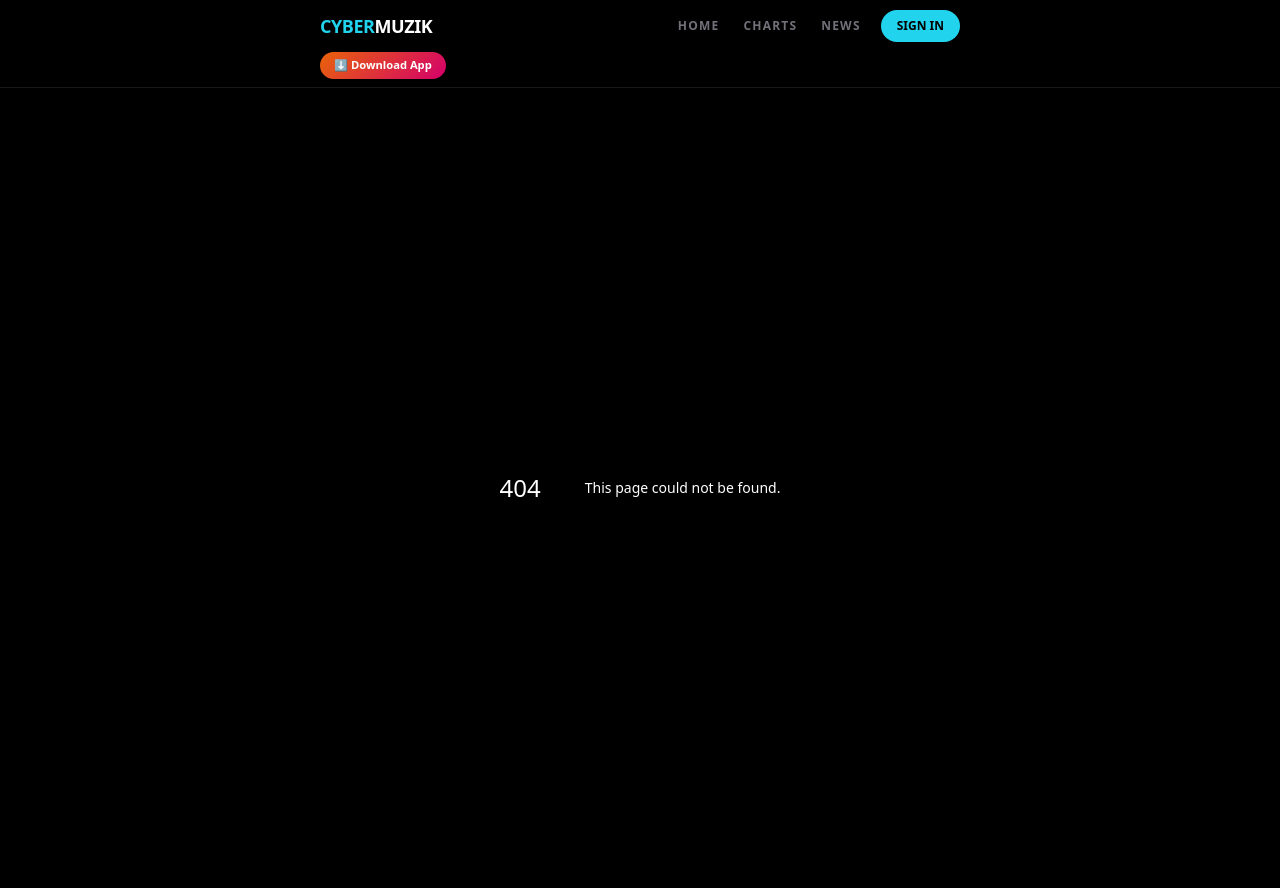
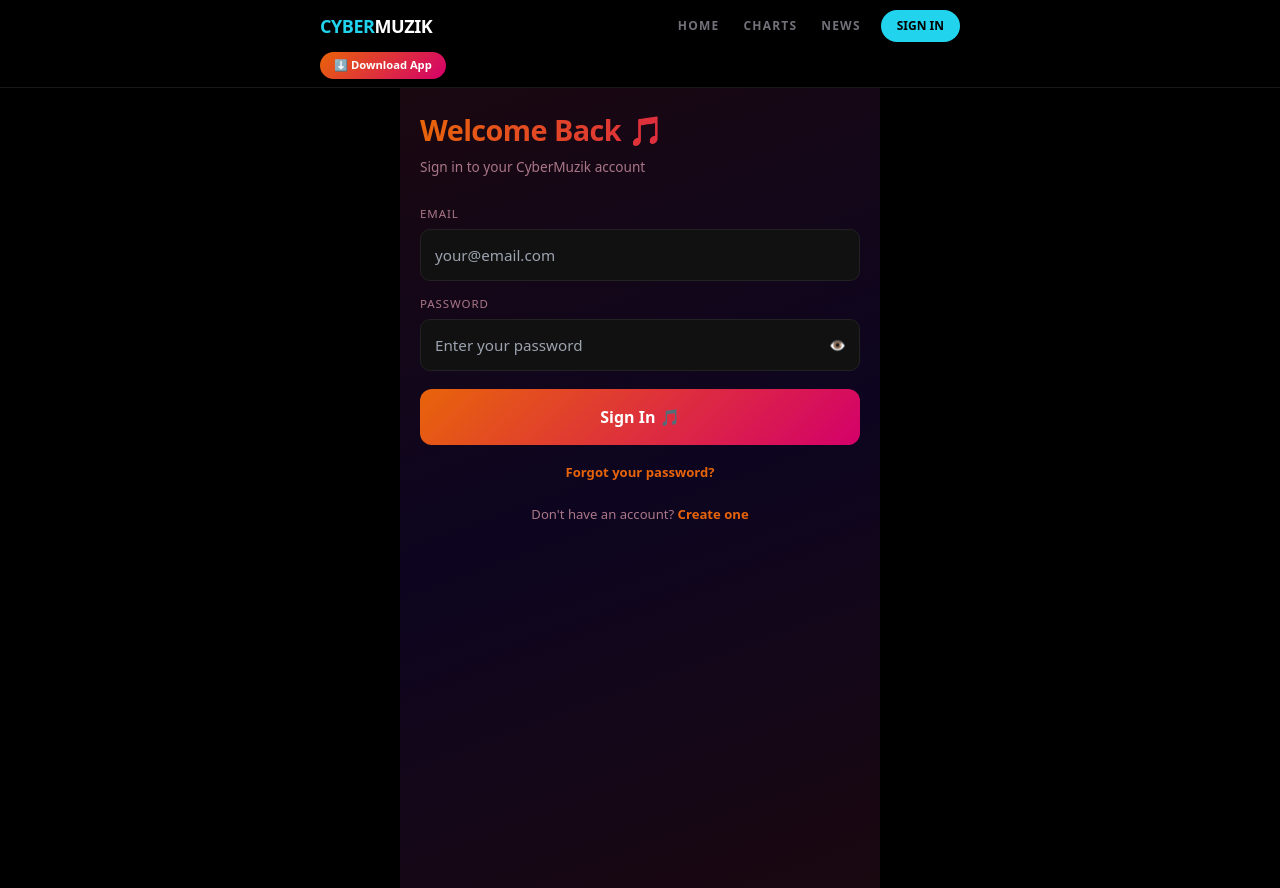
Before and after one commit to CMABOSSNATION/cyber-muzik, a Next.js app in the folder frontend/: page /login in a window 1280 px wide. Before the commit this address had no page. Built offline with nearby package versions, Linux system fonts and the light colour scheme.

Commit message:
Create page.js

```diff
--- /dev/null
+++ b/frontend/app/login/page.js
@@ -0,0 +1,133 @@
+"use client";
+import { useState } from "react";
+import { useRouter } from "next/navigation";
+
+export default function LoginPage() {
+  const router = useRouter();
+  const [email, setEmail] = useState("");
+  const [password, setPassword] = useState("");
+  const [showPassword, setShowPassword] = useState(false);
+  const [loading, setLoading] = useState(false);
+  const [error, setError] = useState("");
+
+  const handleLogin = async () => {
+    setError("");
+    if (!email || !password) {
+      setError("Please enter your email and password.");
+      return;
+    }
+    setLoading(true);
+    try {
+      const res = await fetch(
+        `${process.env.NEXT_PUBLIC_API_URL}/api/auth/login`,
+        {
+          method: "POST",
+          headers: { "Content-Type": "application/json" },
+          body: JSON.stringify({ email, password })
+        }
+      );
+      const data = await res.json();
+      if (!data.success) {
+        setError(data.error || "Login failed. Please try again.");
+        setLoading(false);
+        return;
+      }
+      localStorage.setItem("token", data.token);
+      localStorage.setItem("artist", JSON.stringify(data.artist));
+      router.push("/artist/dashboard");
+    } catch (err) {
+      setError("Something went wrong. Please try again.");
+    }
+    setLoading(false);
+  };
+
+  const inputStyle = {
+    padding:"14px", borderRadius:"10px",
+    border:"1px solid #222", background:"#111",
+    color:"white", fontSize:"0.95rem",
+    width:"100%", outline:"none"
+  };
+
+  return (
+    <main style={{padding:"20px", color:"white", background:"linear-gradient(160deg,#1a0810 0%,#0d0520 50%,#1a0810 100%)", minHeight:"100vh", maxWidth:"480px", margin:"0 auto"}}>
+
+      <div style={{marginBottom:"28px"}}>
+        <h1 style={{fontWeight:"900", fontSize:"1.8rem", letterSpacing:"-0.02em", background:"linear-gradient(90deg,#E8640A,#D4006A)", WebkitBackgroundClip:"text", WebkitTextFillColor:"transparent"}}>Welcome Back 🎵</h1>
+        <p style={{color:"#aa7788", fontSize:"0.85rem", marginTop:"6px"}}>Sign in to your CyberMuzik account</p>
+      </div>
+
+      <div style={{display:"flex", flexDirection:"column", gap:"14px"}}>
+
+        {/* Email */}
+        <div>
+          <label style={{fontSize:"0.72rem", color:"#aa7788", textTransform:"uppercase", letterSpacing:"0.08em", display:"block", marginBottom:"6px"}}>Email</label>
+          <input
+            type="email"
+            placeholder="your@email.com"
+            value={email}
+            onChange={e => { setEmail(e.target.value); setError(""); }}
+            style={{...inputStyle, borderColor: error && !email ? "#D4006A" : "#222"}}
+          />
+        </div>
+
+        {/* Password */}
+        <div>
+          <label style={{fontSize:"0.72rem", color:"#aa7788", textTransform:"uppercase", letterSpacing:"0.08em", display:"block", marginBottom:"6px"}}>Password</label>
+          <div style={{position:"relative"}}>
+            <input
+              type={showPassword ? "text" : "password"}
+              placeholder="Enter your password"
+              value={password}
+              onChange={e => { setPassword(e.target.value); setError(""); }}
+              style={{...inputStyle, paddingRight:"50px", borderColor: error && !password ? "#D4006A" : "#222"}}
+            />
+            <button
+              onClick={() => setShowPassword(!showPassword)}
+              style={{position:"absolute", right:"14px", top:"50%", transform:"translateY(-50%)", background:"none", border:"none", color:"#aa7788", cursor:"pointer", fontSize:"0.85rem"}}
+            >
+              {showPassword ? "🙈" : "👁️"}
+            </button>
+          </div>
+        </div>
+
+        {/* Error Message */}
+        {error && (
+          <div style={{background:"rgba(212,0,106,0.1)", border:"1px solid rgba(212,0,106,0.4)", borderRadius:"10px", padding:"12px 14px", display:"flex", alignItems:"center", gap:"8px"}}>
+            <span style={{fontSize:"1rem"}}>⚠️</span>
+            <p style={{color:"#ff6b9d", fontSize:"0.85rem", fontWeight:"600"}}>{error}</p>
+          </div>
+        )}
+
+        {/* Login Button */}
+        <button
+          onClick={handleLogin}
+          disabled={loading}
+          style={{padding:"16px", borderRadius:"12px", background: loading ? "#333" : "linear-gradient(135deg,#E8640A,#D4006A)", color: loading ? "#666" : "#fff", fontWeight:"800", fontSize:"1rem", border:"none", cursor: loading ? "not-allowed" : "pointer", marginTop:"4px", transition:"all 0.2s"}}
+        >
+          {loading ? "Signing in..." : "Sign In 🎵"}
+        </button>
+
+        {/* Forgot Password */}
+        <div style={{textAlign:"center"}}>
+          <a
+            href="/forgot-password"
+            style={{color:"#E8640A", fontSize:"0.82rem", fontWeight:"600", textDecoration:"none"}}
+          >
+            Forgot your password?
+          </a>
+        </div>
+
+        {/* Register Link */}
+        <div style={{textAlign:"center", marginTop:"8px"}}>
+          <p style={{color:"#aa7788", fontSize:"0.82rem"}}>
+            Don't have an account?{" "}
+            <a href="/register" style={{color:"#E8640A", fontWeight:"700", textDecoration:"none"}}>
+              Create one
+            </a>
+          </p>
+        </div>
+
+      </div>
+    </main>
+  );
+    }
```
